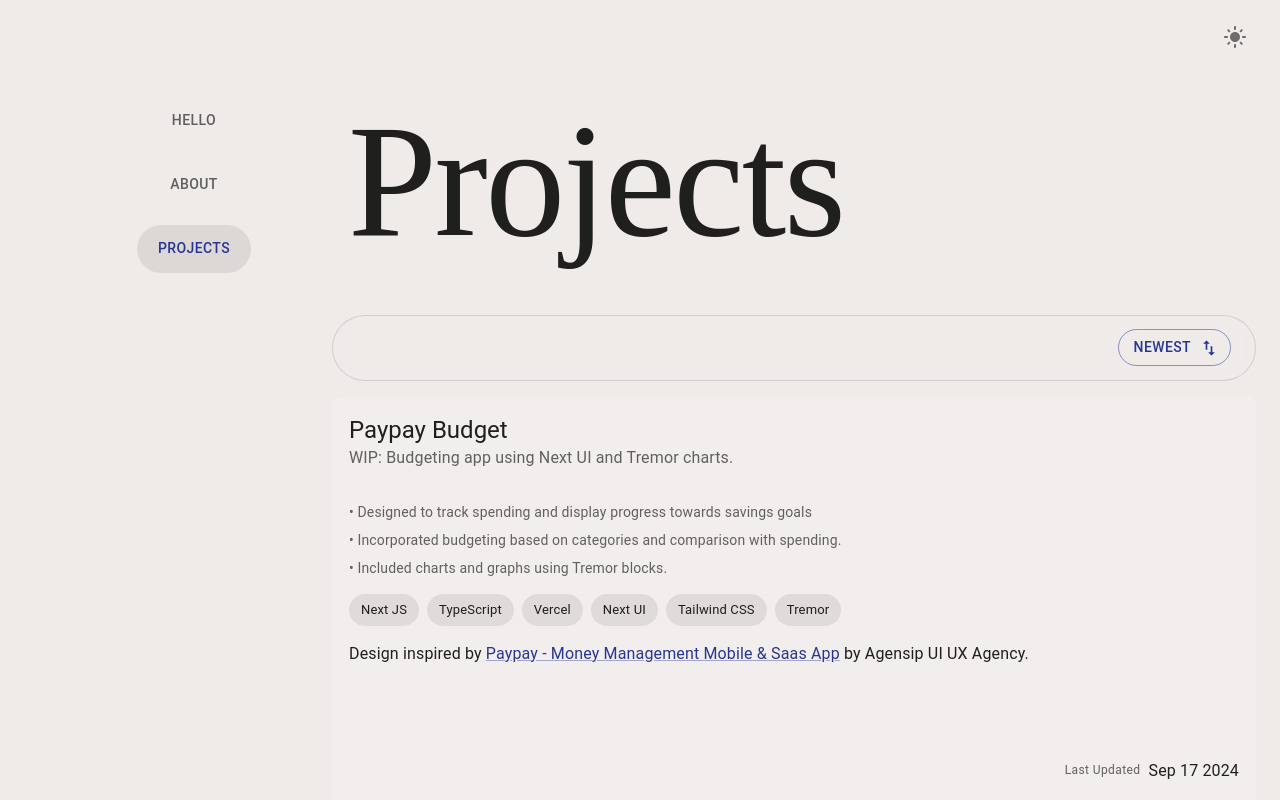
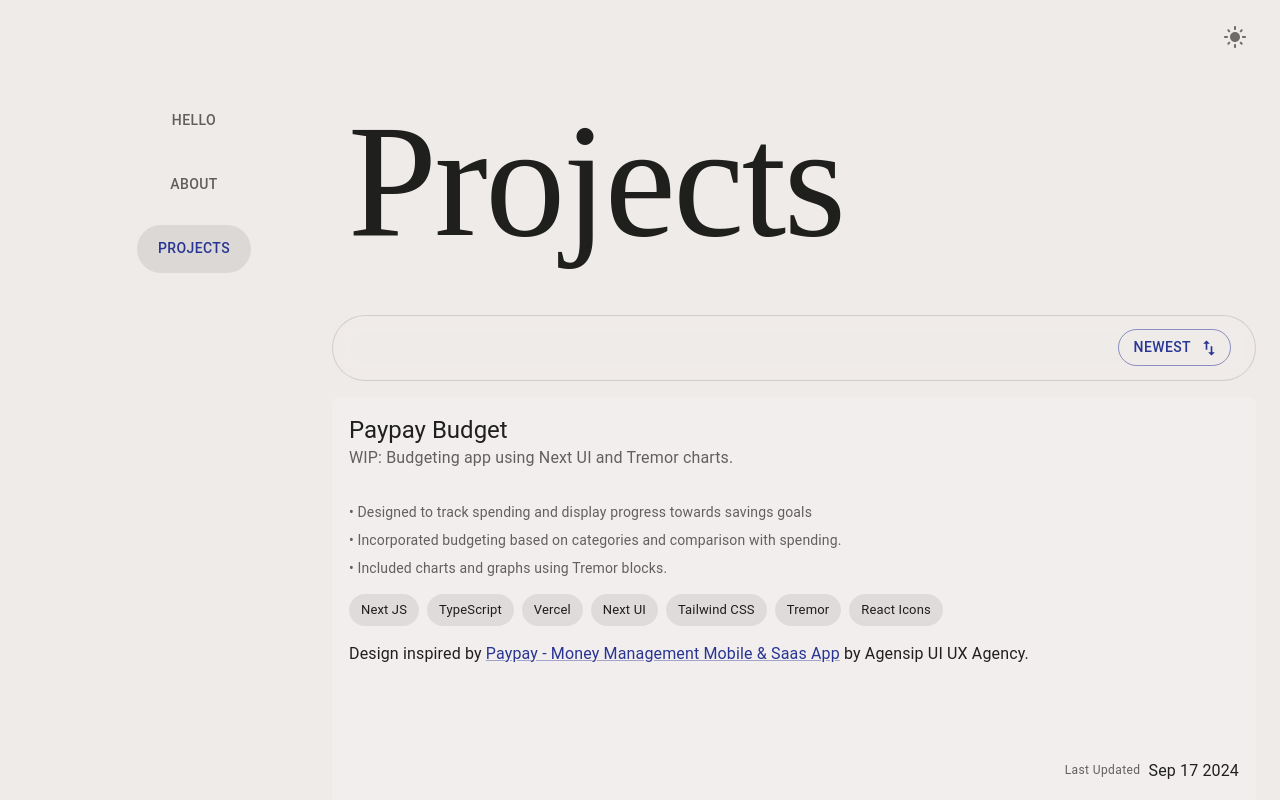
Before and after one commit to mailauki/portfolio-v3, a Next.js app: page /projects in a window 1280 px wide. Shown: the top 800 px of the page. Built offline with nearby package versions, Linux system fonts and the light colour scheme.

Commit message:
add links to tags

```diff
--- /dev/null
+++ b/app/_utils/helpers.ts
@@ -0,0 +1,54 @@
+export function tagsLinks(tag: string) {
+  switch (tag) {
+    case "React":
+      return "https://react.dev";
+    case "Next JS":
+      return "https://nextjs.org";
+    case "TypeScript":
+      return "https://www.typescriptlang.org";
+    case "Tailwind CSS":
+      return "https://tailwindcss.com";
+    case "SCSS":
+      return "https://sass-lang.com";
+    case "Sass":
+      return "https://sass-lang.com";
+    case "React Icons":
+      return "https://react-icons.github.io/react-icons";
+    case "dbdiagram.io":
+      return "https://dbdiagram.io";
+    case "Next UI":
+      return "https://nextui.org";
+    case "Material UI":
+      return "https://mui.com/material-ui";
+    case "Chakra UI":
+      return "https://v2.chakra-ui.com";
+    case "Tremor":
+      return "https://blocks.tremor.so";
+    case "Swiper JS":
+      return "https://swiperjs.com";
+    case "Vercel":
+      return "https://vercel.com";
+    case "Netlify":
+      return "https://app.netlify.com";
+    case "Render":
+      return "https://render.com";
+    case "Heroku":
+      return "https://www.heroku.com";
+    case "Supabase":
+      return "https://supabase.com";
+    case "Redux":
+      return "https://redux.js.org";
+    case "PostgreSQL":
+      return "https://www.postgresql.org";
+    case "Ruby":
+      return "https://www.ruby-lang.org/en/";
+    case "Rails":
+      return "https://rubyonrails.org";
+    case "HTML":
+      return "https://developer.mozilla.org/en-US/docs/Learn/HTML";
+    case "Vanilla JS":
+      return "https://developer.mozilla.org/en-US/docs/Web/JavaScript";
+    default:
+      return "#";
+  }
+}
--- a/app/projects/card.tsx
+++ b/app/projects/card.tsx
@@ -20,6 +20,8 @@
 import moment from "moment";
 
 import CardBox from "@/app/(components)/card";
+
+import { tagsLinks } from "../_utils/helpers";
 
 export default function ProjectCard({ project }: { project: Project }) {
   return (
@@ -63,7 +65,14 @@
                 sx={{ mb: 2 }}
               >
                 {project.tags.map((tag) => (
-                  <Chip key={tag} label={tag} />
+                  <Chip
+                    key={tag}
+                    clickable
+                    component="a"
+                    href={tagsLinks(tag)}
+                    label={tag}
+                    target="_blank"
+                  />
                 ))}
               </Stack>
 
--- a/app/projects/projects.json
+++ b/app/projects/projects.json
@@ -15,7 +15,7 @@
 			"githubLink": "https://github.com/mailauki/budget",
 			"demoLink": "https://paypay-budget.vercel.app"
 		},
-		"tags": ["Next JS", "TypeScript", "Vercel", "Next UI", "Tailwind CSS", "Tremor"],
+		"tags": ["Next JS", "TypeScript", "Vercel", "Next UI", "Tailwind CSS", "Tremor", "React Icons"],
 		"date": "2024-09-17",
 		"inspiration": [
 			"Design inspired by ",
@@ -288,7 +288,7 @@
       "githubLink": "https://github.com/mailauki/pic-worthy",
       "demoLink": "https://pic-worthy.onrender.com"
     },
-    "tags": ["React", "Redux", "Ruby", "Rails", "PostgreSQL", "Render", "Material UI", "Swiper JS"],
+    "tags": ["React", "Redux", "Ruby", "Rails", "PostgreSQL", "Render", "Material UI", "Swiper JS", "dbdiagram.io"],
     "date": "2022-11-11",
     "inspiration": [
       "Based from ",
@@ -322,7 +322,7 @@
     "links": {
       "githubLink": "https://github.com/mailauki/phase-4-project-cattube"
     },
-    "tags": ["React", "Ruby", "Rails", "PostgreSQL", "Heroku"],
+    "tags": ["React", "Ruby", "Rails", "PostgreSQL", "Heroku", "dbdiagram.io"],
     "date": "2022-07-26",
     "inspiration": [
       "Based from ",
```
